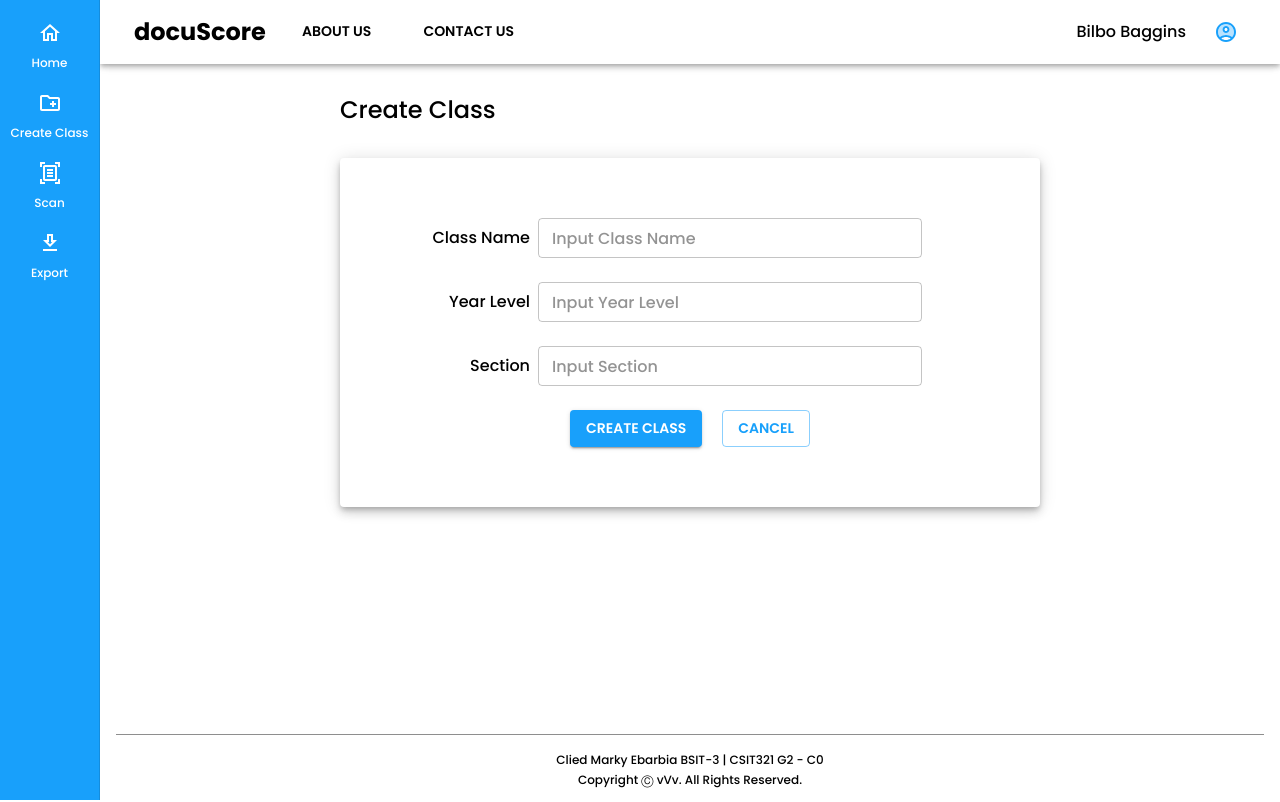
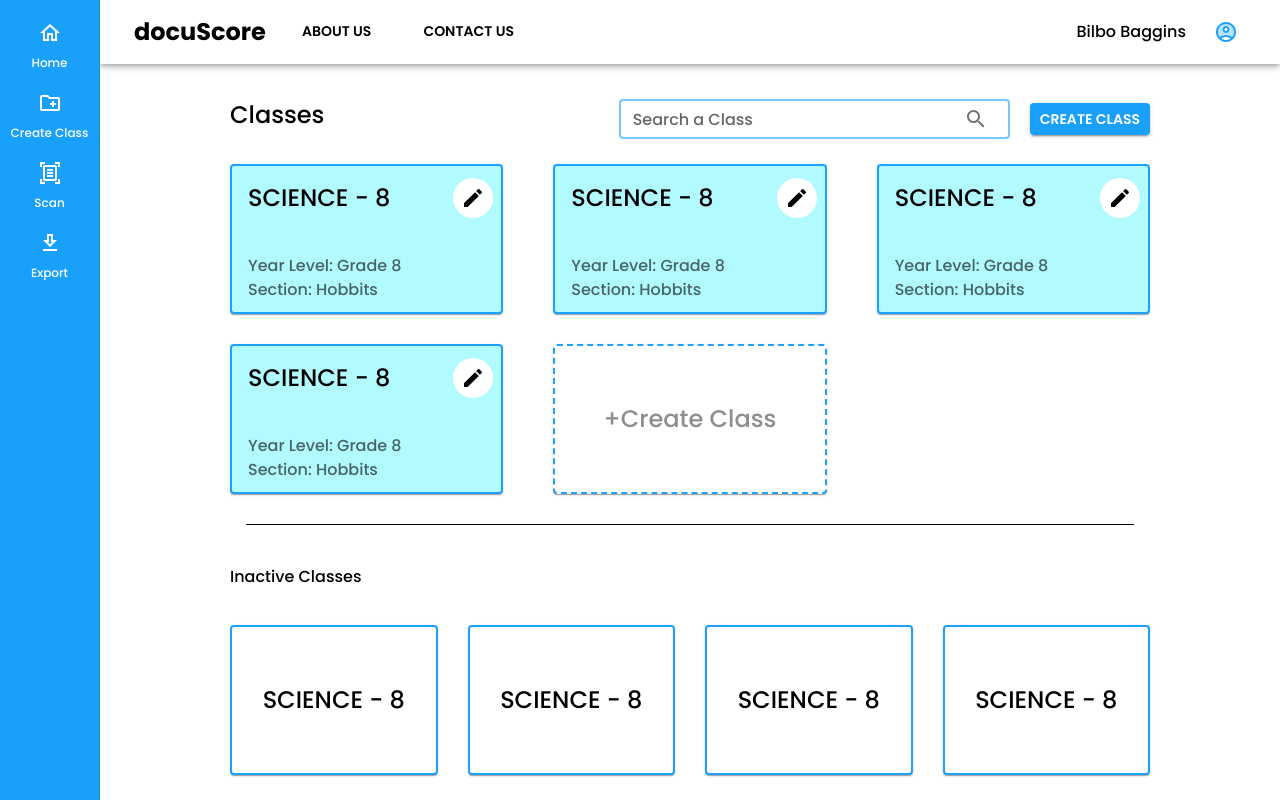
Before and after one commit to odojemwel/docuScore-frontend, a React (Create React App) app: page / in a window 1280 px wide. Shown: the top 802 px of the page. Built offline with nearby package versions, Linux system fonts and the light colour scheme.

Commit message:
updated theme customizations

```diff
--- a/src/App.tsx
+++ b/src/App.tsx
@@ -5,8 +5,11 @@ import { createTheme } from '@mui/material';
 import { ThemeProvider } from '@emotion/react';
 import Dashboard from './Pages/Dashboard';
 import SamplePage from './Pages/SamplePage';
+import TopNavBar from './Components/TopNavBar';
+import Login from './Pages/Login';
+import Register from './Pages/Register';
 import Class from './Pages/Class';
-import Login from './Pages/Login';
+import ClassDetails from './Pages/ClassDetails';
 
 const theme = createTheme({
   typography: {
@@ -38,6 +41,46 @@ const theme = createTheme({
           height: '40px'
         }
       }
+    },
+    MuiTextField: {
+      styleOverrides: {
+        root: {
+          '& label.Mui-focused': {
+            color: '#000000',
+          },
+          '& .MuiInput-underline:after': {
+            borderBottomColor: '#76C8FF',
+          },
+          '& .MuiOutlinedInput-root': {
+            '& fieldset': {
+              borderColor: '#76C8FF',
+              borderWidth: '2px'
+            },
+            '&:hover fieldset': {
+              borderColor: '#76C8FF',
+              borderWidth: '2px'
+            },
+            '&.Mui-focused fieldset': {
+              borderColor: '#76C8FF',
+            },
+          },
+
+          '& .MuiFilledInput-root': {
+            '& fieldset': {
+              borderColor: '#76C8FF',
+              borderWidth: '2px'
+            },
+            '&:hover fieldset': {
+              borderColor: '#76C8FF',
+              borderWidth: '2px'
+            },
+            '&.Mui-focused fieldset': {
+              borderColor: '#76C8FF',
+            },
+          },
+
+        }
+      }
     }
   }
 });
@@ -47,10 +90,11 @@ const theme = createTheme({
 function App() {
   return (
     <ThemeProvider theme={theme}>
-      {/* <Login />   */}
-      < Class/>
-      {/* <Dashboard /> */}
-      {/* <SamplePage /> */}
+      <Dashboard />
+      {/* <Login /> */}
+      {/* <Register /> */}
+      {/* <Class /> */}
+      {/* <ClassDetails /> */}
     </ThemeProvider>
   );
 }
```
